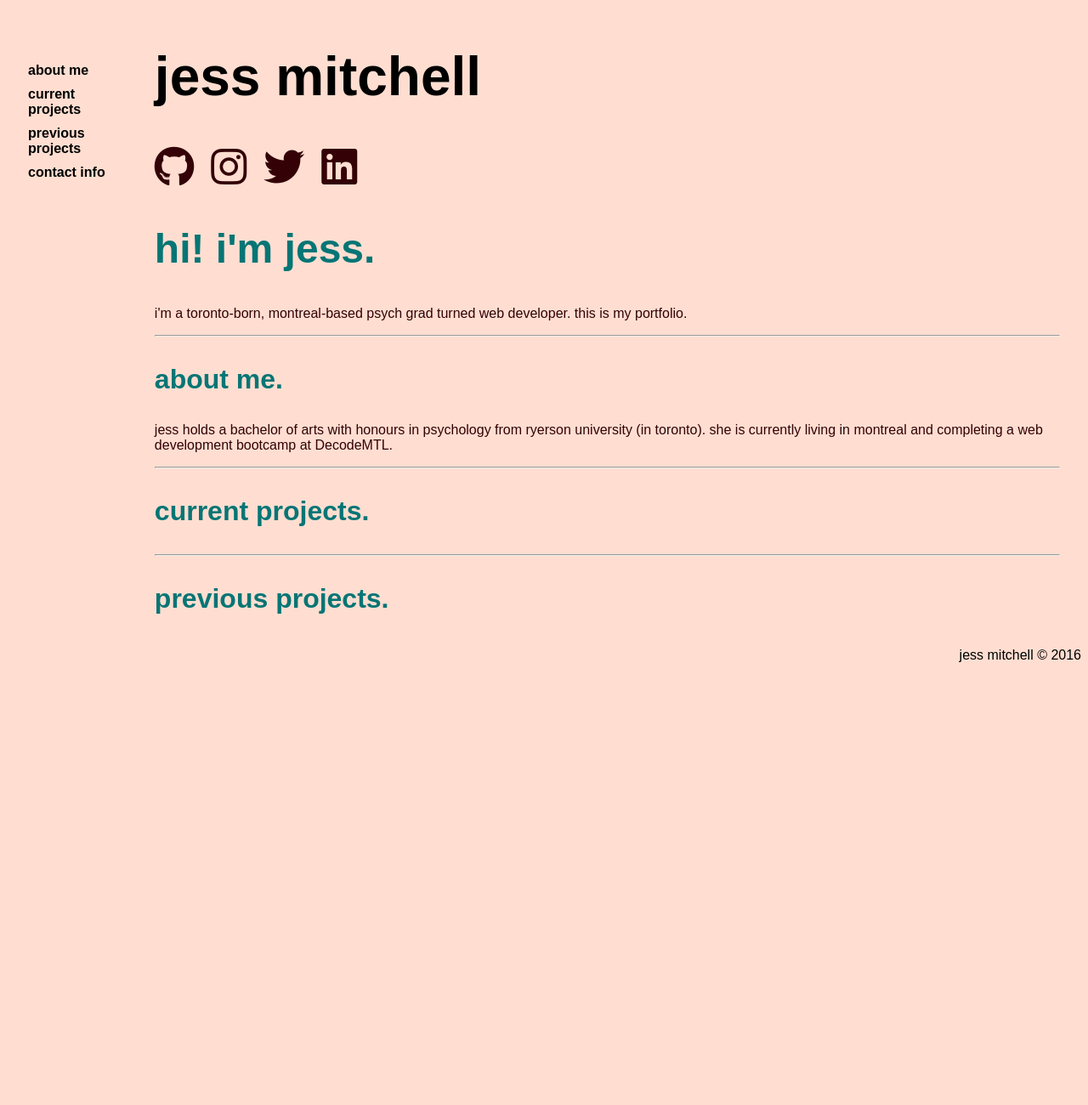
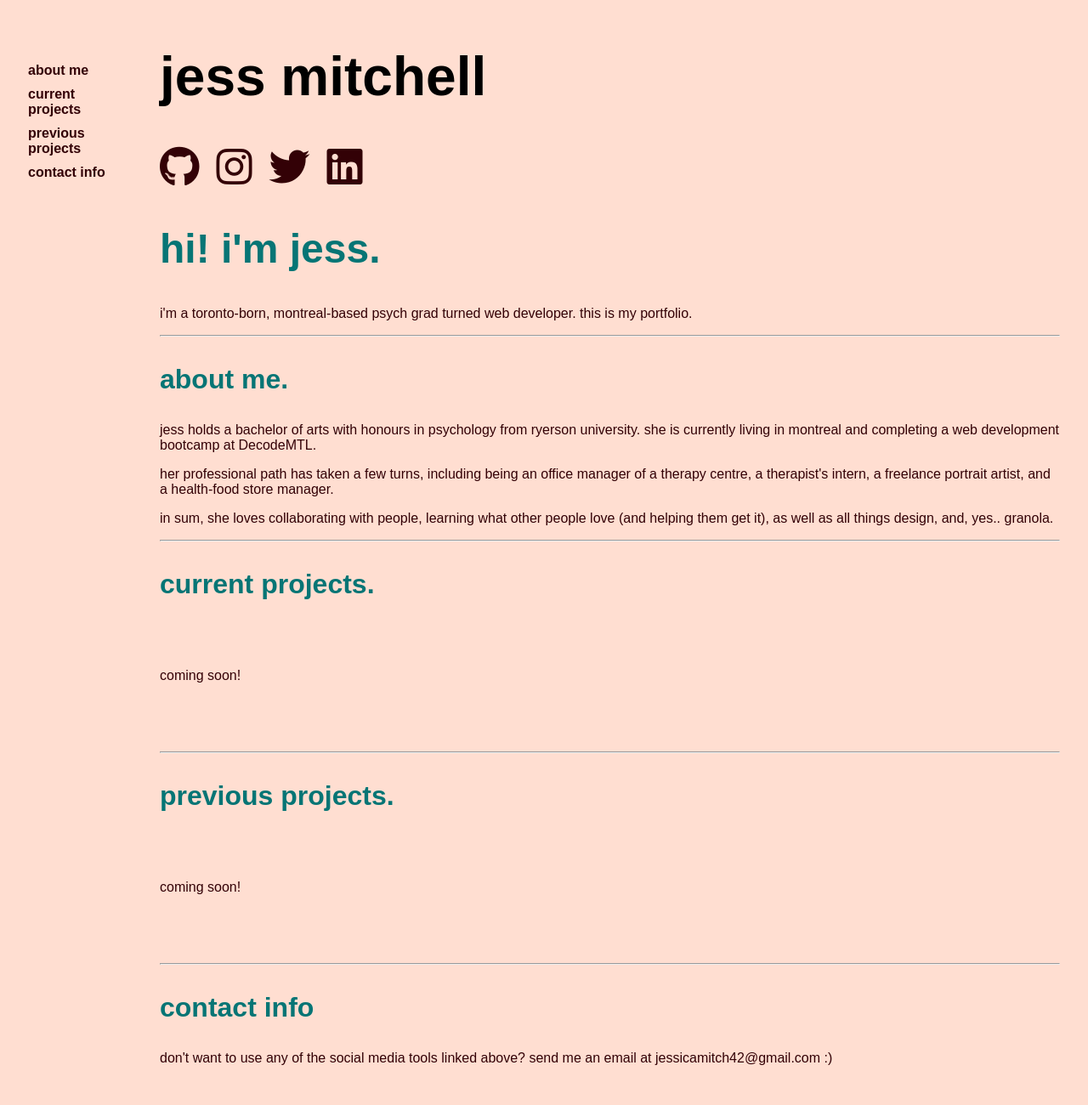
Before and after one commit to beautifulquote/jessmitch42.github.io, a plain HTML site: page index.html in a window 1280 px wide. Shown: the top 1300 px of the page at 85% size. Before the commit the page ends 800 px from the top, so only its background shows below. Drawn offline with Linux system fonts and the light colour scheme; a web font is replaced by a local one.

Commit message:
added short bio and anchors

```diff
--- a/index.html
+++ b/index.html
@@ -12,10 +12,10 @@
     <div class="wrapper">
         <nav class="side-nav">
             <ul>
-                <li>about me</li>
-                <li>current projects</li>
-                <li>previous projects</li>
-                <li>contact info</li>
+                <li><a href="#about-me">about me</a></li>
+                <li><a href="#current-projects">current projects</a></li>
+                <li><a href="#previous-projects">previous projects</a></li>
+                <li><a href="#content-me">contact info</a></li>
             </ul>
         </nav>
         <div class="header-pages">
@@ -35,17 +35,31 @@
                 <hr>
             </div>
             <div class="about-me">
-                <h3>about me.</h2>
-                <p>jess holds a bachelor of arts with honours in psychology from ryerson university (in toronto).
+                <a name="about-me"></a>
+                <h3 class="section-title">about me.</h3>
+                <p>jess holds a bachelor of arts with honours in psychology from ryerson university.
                 she is currently living in montreal and completing a web development bootcamp at DecodeMTL.</p>
+                <p>her professional path has taken a few turns, including being an office manager of a therapy centre, a therapist's intern,
+                a freelance portrait artist, and a health-food store manager.</p>
+                <p>in sum, she loves collaborating with people, learning what other people love (and helping them get it), as well as all things design, and, yes.. granola.</p>
                 <hr>
             </div>
             <div class="current-projects">
-                <h3>current projects.</h2>
+                <a name="current-projects"></a>
+                <h3 class="section-title">current projects.</h3>
+                <p> coming soon! </p>
                 <hr>
             </div>
             <div class="previous-projects">
-                <h3>previous projects.</h2>
+                <a name="previous-projects"></a>
+                <h3 class="section-title">previous projects.</h3>
+                <p>coming soon!</p>
+                <hr>
+            </div>
+            <div class="contact-info">
+                <a name="contact-info"></a>
+                <h3 class="section-title">contact info</h3>
+                <p>don't want to use any of the social media tools linked above? send me an email at jessicamitch42@gmail.com :)</p>
             </div>
         </div>
     </div>
--- a/stylesheet.css
+++ b/stylesheet.css
@@ -15,7 +15,7 @@ body {
     height: 100%;
     margin-top: 40px;
 }
-.side-nav ul{
+.side-nav ul {
     list-style-type: none;
     padding-left: 15px;
     /*background-color: #FBDAC7;*/
@@ -23,9 +23,24 @@ body {
 .side-nav li {
     padding-bottom: 10px;
     font-weight: bold;
+    text-decoration: none;
+    font-size: 1rem;
 }
-.side-nav li:hover {
+.side-nav a:link {
+    color: #330106;
+    text-decoration: none;
+}
+.side-nav a:visited {
+    color: #330106;
+    text-decoration: none;
+}
+.side-nav a:hover {
     color: #BF7085;
+    text-decoration: none;
+}
+.side-nav a:active {
+    color: #330106;
+    text-decoration: none;
 }
 
 /* HEADER */
@@ -39,7 +54,7 @@ body {
     font-size: 2rem;
     flex-direction: column;
 }
-h1 {
+.title h1 {
     margin-top: 20px;
 }
 .header-pages ul{
@@ -54,19 +69,20 @@ h1 {
     margin-right: 20px;
 }
 
-.fa {
+.fa{
     color: #330106;
 }
 .fa:hover {
     color: #BF7085;
 }
 
+
 /* BODY no header or nav*/
-h2 {
+.intro h2 {
     font-size: 3rem;
     color: #067575;
 }
-h3 {
+.section-title {
     font-size: 2rem;
     color: #067575;
 }
@@ -75,6 +91,18 @@ hr {
 }
 p {
     color: #330106;
+}
+.current-projects p {
+    margin-top: 80px;
+    margin-bottom: 80px;
+}
+
+.previous-projects p {
+    margin-top: 80px;
+    margin-bottom: 80px;
+}
+.contact-info p {
+    margin-bottom: 250px;
 }
 
 /* FOOTER */
```
